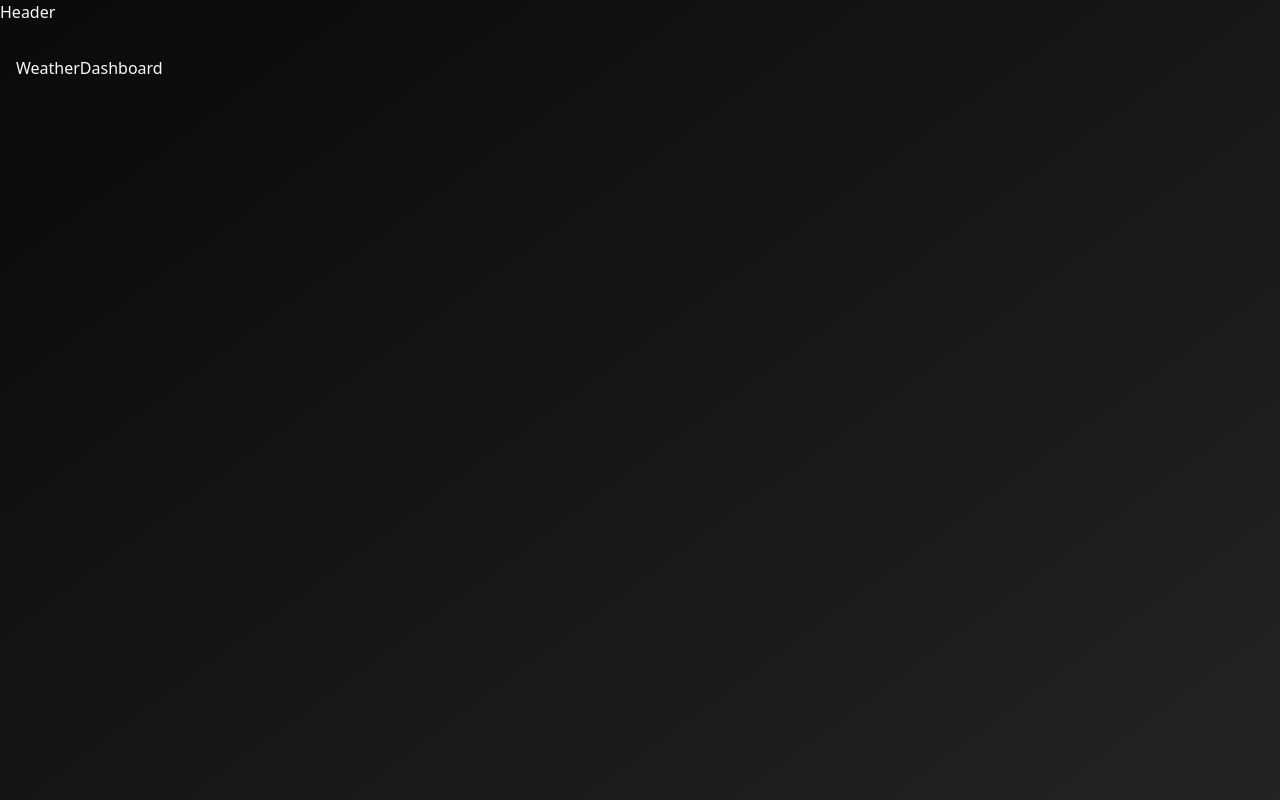
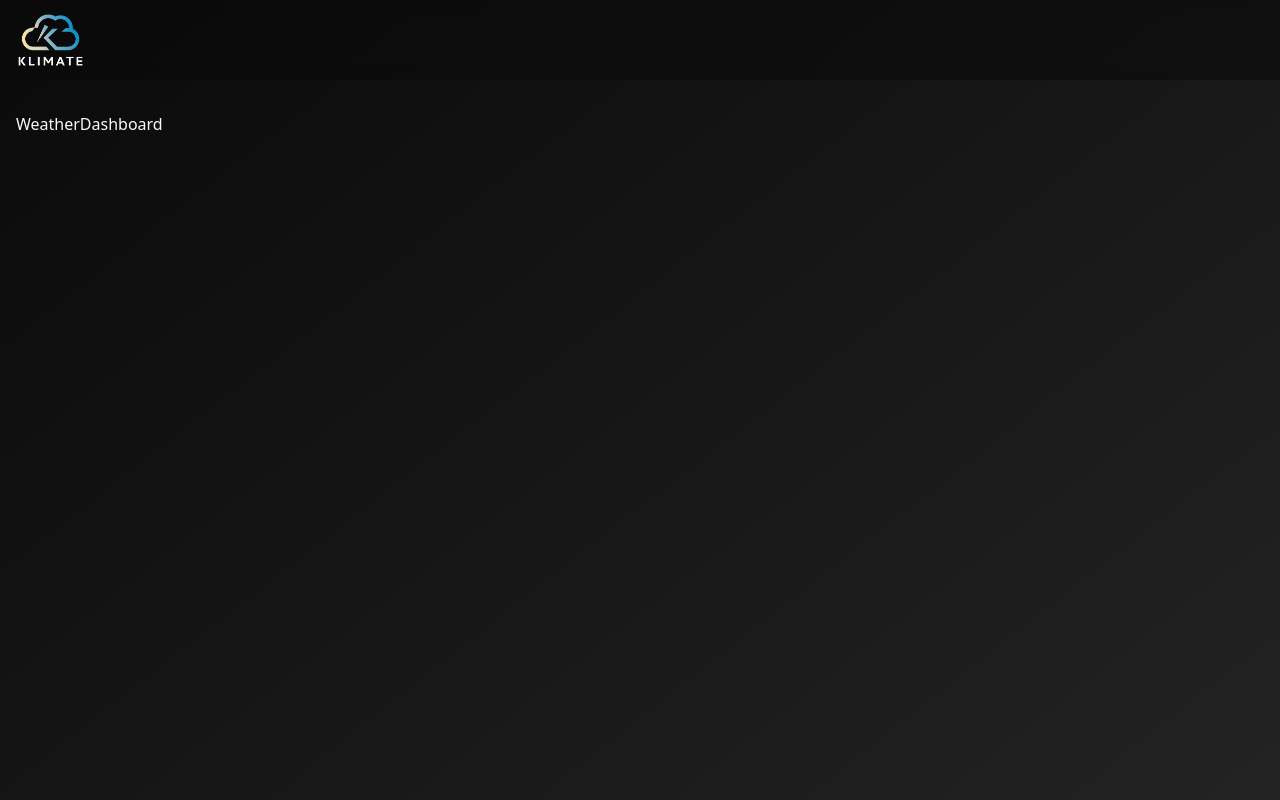
Before and after one commit to Shamseer88/weather-app-react-typescript-shadcn-tailwind-reactquery, a React (Vite) app: page / in a window 1280 px wide. Shown: the top 800 px of the page. Built offline with nearby package versions, Linux system fonts and the light colour scheme.

Commit message:
create header component

```diff
--- a/src/components/Header.tsx
+++ b/src/components/Header.tsx
@@ -1,5 +1,19 @@
+import { Link } from "react-router-dom";
+
 const Header = () => {
-  return <header>Header</header>;
+  return (
+    <header className="sticky top-0 z-50 w-full bordrer-b bg-background/95 backdrop-blur py-2 supports-backdrop-filter:bg-background/60">
+      <div className="container mx-auto h-16 flex items-center justify-between px-4">
+        <Link to="/">
+          <img src="/logo.png" alt="Klimate Logo" className="h-14" />
+        </Link>
+        <div>
+          {/* Search */}
+          {/* Theme toggle */}
+        </div>
+      </div>
+    </header>
+  );
 };
 
 export default Header;
```
